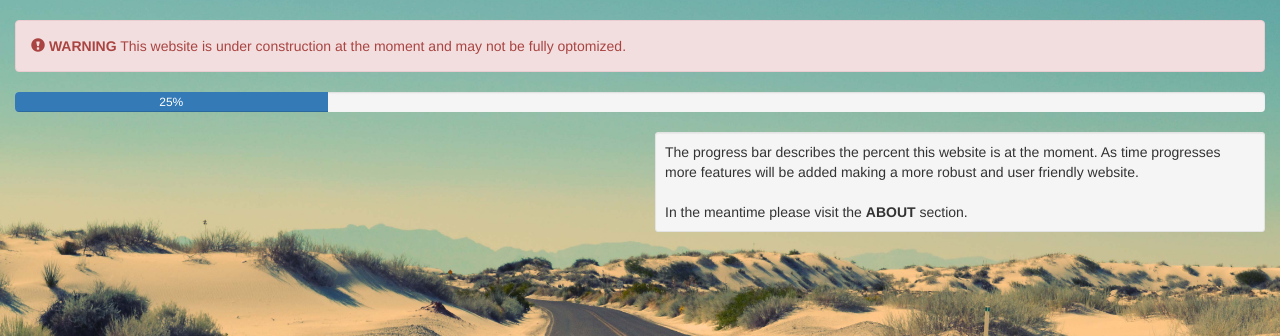
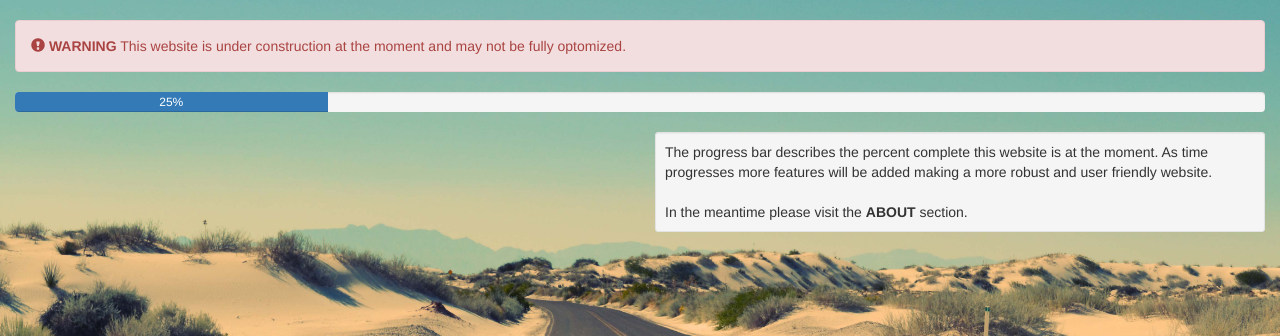
Before and after one commit to RDeLong91/Basic_Webpage_Test, a PHP site: page / in a window 1280 px wide. Shown: the part 52-388 px from the top of the page. Run offline with PHP 8.4, Linux system fonts and the light colour scheme.

Commit message:
verbiage commit
commit straight to master as it is low risk change

```diff
--- a/index.php
+++ b/index.php
@@ -43,7 +43,7 @@
             <div class="col-md-6">
             </div>
             <div class="col-md-6">
-                <div class="well well-sm">The progress bar describes the percent this website is at the moment. As time progresses more features will be added making a more robust and user friendly website.
+                <div class="well well-sm">The progress bar describes the percent complete this website is at the moment. As time progresses more features will be added making a more robust and user friendly website.
                 </br></br>In the meantime please visit the <b>ABOUT</b> section.</div>
             </div>
         </div>
```
